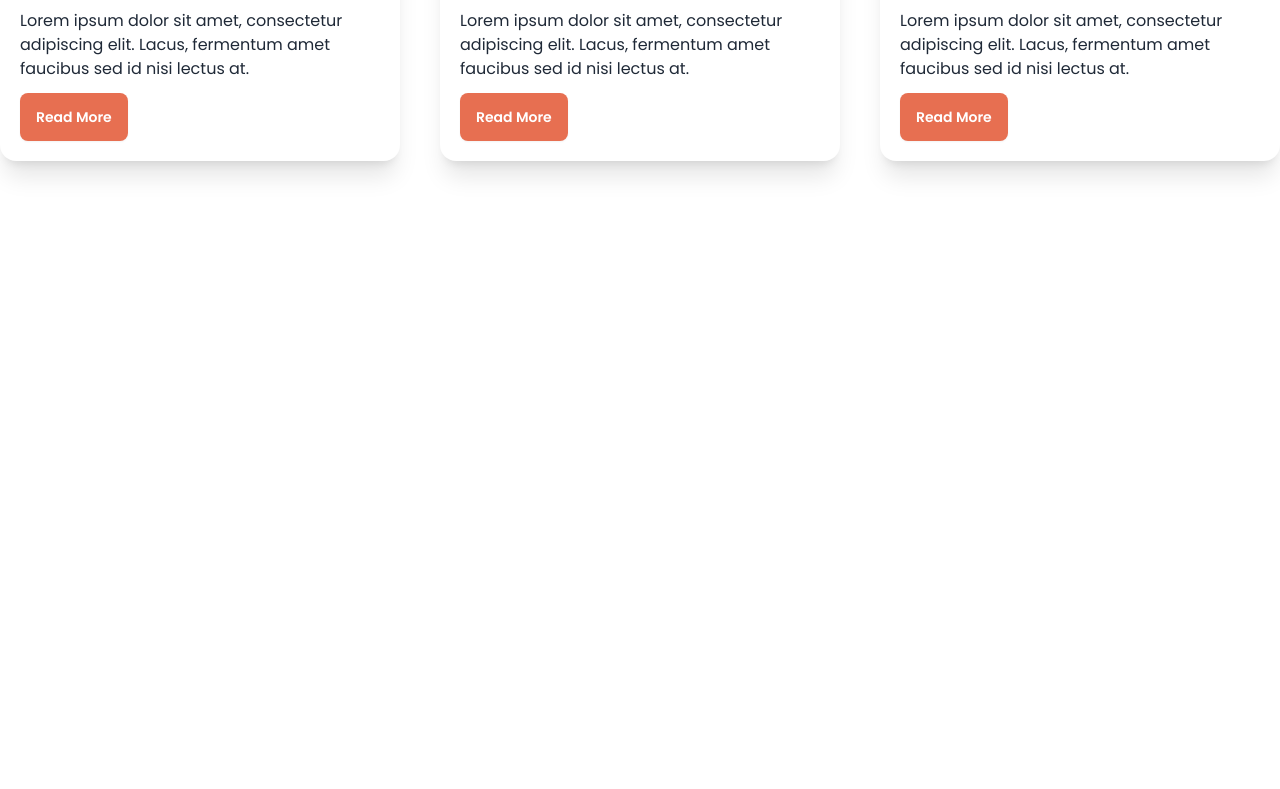
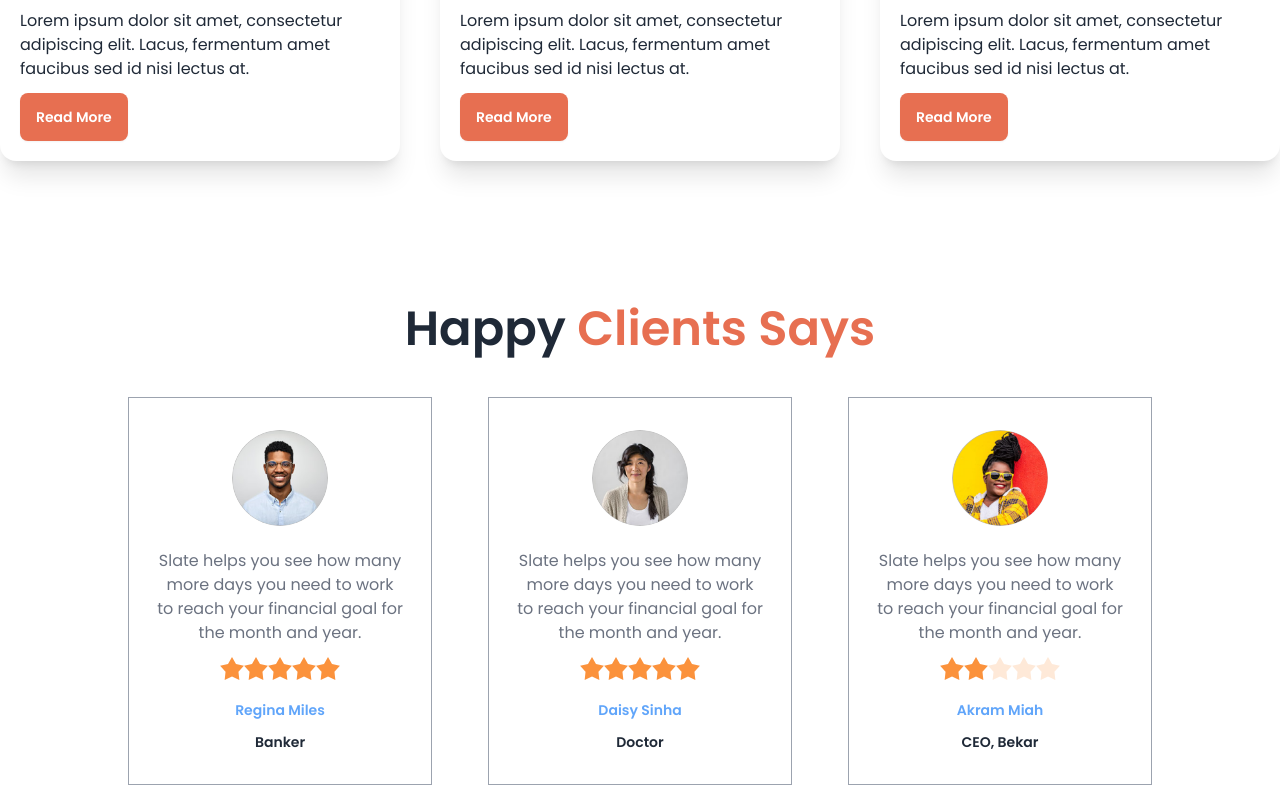
Before and after one commit to rashedulhasan4/cool-bike, a plain HTML site: page index.html in a window 1280 px wide. Shown: the part 1860-2649 px from the top of the page. Before the commit the page ends 2133 px from the top, so only its background shows below. Drawn offline with nearby package versions, Linux system fonts and the light colour scheme.

Commit message:
adeed review section

```diff
--- a/index.html
+++ b/index.html
@@ -74,7 +74,7 @@
                     </ul>
                 </div>
                 <div class="">
-                    <button class="btn bg-btn-color btn-error text-white px-5 md:px-7 py-2 rounded-md">Log In</button>
+                    <button class="btn bg-btn-color btn-error text-white px-3 md:px-7 py-2 rounded-md">Log In</button>
                 </div>
             </div>
         </nav>
@@ -182,19 +182,21 @@
                 <div class="lg:p-10 px-10 py-4"><img src="./images/slider/bike3.png" class="w-full" alt=""></div>
             </div>
         </section>
-        <section class="my-20 lg:my-28 ">
+        <section class="my-20 lg:my-28">
             <!-- heading -->
             <div class="text-center m-auto">
                 <h2 class="text-2xl lg:text-5xl font-semibold ">Latest News</h2>
             </div>
             <!-- Cart Container  -->
-            <div class="grid grid-cols-1 lg:grid-cols-3 mt-6 lg:mt-14 justify-items-center gap-4 lg:gap-10 px-4 lg:px-0">
+            <div
+                class="grid grid-cols-1 lg:grid-cols-3 mt-6 lg:mt-14 justify-items-center gap-4 lg:gap-10 px-4 lg:px-0">
                 <!-- Cart 1 -->
                 <div class="card bg-base-100 shadow-xl">
                     <div class="card-body p-5 space-y-1">
                         <img src="./images/others/latest1.png" alt="">
                         <h2 class="card-title">Ducati XDIAVEL S-73</h2>
-                        <p>Lorem ipsum dolor sit amet, consectetur adipiscing elit. Lacus, fermentum amet faucibus sed id nisi lectus at.</p>
+                        <p>Lorem ipsum dolor sit amet, consectetur adipiscing elit. Lacus, fermentum amet faucibus sed
+                            id nisi lectus at.</p>
                         <div class="card-actions">
                             <button class="btn btn-primary bg-btn-color text-white border-0">Read More</button>
                         </div>
@@ -203,9 +205,10 @@
                 <!-- Cart 2 -->
                 <div class="card bg-base-100 shadow-xl">
                     <div class="card-body p-5 space-y-1">
-                        <img src="./images/others/latest1.png" alt="">
+                        <img src="./images/others/latest2.png" alt="">
                         <h2 class="card-title">Motorcycles & Scooters</h2>
-                        <p>Lorem ipsum dolor sit amet, consectetur adipiscing elit. Lacus, fermentum amet faucibus sed id nisi lectus at.</p>
+                        <p>Lorem ipsum dolor sit amet, consectetur adipiscing elit. Lacus, fermentum amet faucibus sed
+                            id nisi lectus at.</p>
                         <div class="card-actions">
                             <button class="btn btn-primary bg-btn-color text-white border-0">Read More</button>
                         </div>
@@ -214,12 +217,101 @@
                 <!-- Cart 3 -->
                 <div class="card bg-base-100  shadow-xl">
                     <div class="card-body p-5 space-y-1">
-                        <img src="./images/others/latest1.png" alt="">
+                        <img src="./images/others/latest3.png" alt="">
                         <h2 class="card-title">2021 Honda CBR500R</h2>
-                        <p>Lorem ipsum dolor sit amet, consectetur adipiscing elit. Lacus, fermentum amet faucibus sed id nisi lectus at.</p>
+                        <p>Lorem ipsum dolor sit amet, consectetur adipiscing elit. Lacus, fermentum amet faucibus sed
+                            id nisi lectus at.</p>
                         <div class="card-actions">
                             <button class="btn btn-primary bg-btn-color text-white border-0">Read More</button>
                         </div>
+                    </div>
+                </div>
+            </div>
+        </section>
+        <!-- Happy Client -->
+        <section class="my-20 lg:my-36">
+            <div class="text-center m-auto">
+                <h2 class="text-2xl lg:text-5xl font-semibold ">Happy <span class="text-btn-color">Clients Says</span>
+                </h2>
+            </div>
+            <!-- Cart Container -->
+            <div class="grid grid-cols-1 md:grid-cols-2 lg:grid-cols-3 gap-6 md:gap-10 lg:gap-14 md:w-4/5 m-auto mt-11 px-6 lg:px-0">
+                <!-- Cart 1 -->
+                <div class="border border-gray-400 px-7 py-8">
+                    <div class="text-center">
+                        <div class="avatar">
+                            <div class="max-w-24 rounded-full">
+                                <img src="./images/others/user-1.png" />
+                            </div>
+                        </div>
+                    </div>
+                    <div class="space-y-3 mt-4 text-center">
+                        <p class="text-base font-normal text-gray-500">Slate helps you see how
+                            many more days you need
+                            to work to reach your financial
+                            goal for the month and year.</p>
+                        <div class="rating ">
+                            <input type="radio" name="rating-2" class="mask mask-star-2 bg-orange-400" />
+                            <input type="radio" name="rating-2" class="mask mask-star-2 bg-orange-400"
+                                checked="checked" />
+                            <input type="radio" name="rating-2" class="mask mask-star-2 bg-orange-400" />
+                            <input type="radio" name="rating-2" class="mask mask-star-2 bg-orange-400" />
+                            <input type="radio" name="rating-2" class="mask mask-star-2 bg-orange-400" />
+                        </div>
+                        <p class="text-sm font-semibold text-blue-400">Regina Miles</p>
+                        <p class="text-sm font-semibold ">Banker</p>
+                    </div>
+                </div>
+                <!-- Cart 2 -->
+                <div class="border border-gray-400 px-7 py-8">
+                    <div class="text-center">
+                        <div class="avatar">
+                            <div class="max-w-24 rounded-full">
+                                <img src="./images/others/user-2.png" />
+                            </div>
+                        </div>
+                    </div>
+                    <div class="space-y-3 mt-4 text-center">
+                        <p class="text-base font-normal text-gray-500">Slate helps you see how
+                            many more days you need
+                            to work to reach your financial
+                            goal for the month and year.</p>
+                        <div class="rating ">
+                            <input type="radio" name="rating-2" class="mask mask-star-2 bg-orange-400" />
+                            <input type="radio" name="rating-2" class="mask mask-star-2 bg-orange-400"
+                                checked="checked" />
+                            <input type="radio" name="rating-2" class="mask mask-star-2 bg-orange-400" />
+                            <input type="radio" name="rating-2" class="mask mask-star-2 bg-orange-400" />
+                            <input type="radio" name="rating-2" class="mask mask-star-2 bg-orange-400" />
+                        </div>
+                        <p class="text-sm font-semibold text-blue-400">Daisy Sinha</p>
+                        <p class="text-sm font-semibold ">Doctor</p>
+                    </div>
+                </div>
+                <!-- Cart 3 -->
+                <div class="border border-gray-400 px-7 py-8">
+                    <div class="text-center">
+                        <div class="avatar">
+                            <div class="max-w-24 rounded-full">
+                                <img src="./images/others/user-3.png" />
+                            </div>
+                        </div>
+                    </div>
+                    <div class="space-y-3 mt-4 text-center">
+                        <p class="text-base font-normal text-gray-500">Slate helps you see how
+                            many more days you need
+                            to work to reach your financial
+                            goal for the month and year.</p>
+                        <div class="rating ">
+                            <input type="radio" name="rating-2" class="mask mask-star-2 bg-orange-400" />
+                            <input type="radio" name="rating-2" class="mask mask-star-2 bg-orange-400"
+                                checked="checked" />
+                            <input type="radio" name="rating-2" class="mask mask-star-2 bg-orange-400" />
+                            <input type="radio" name="rating-2" class="mask mask-star-2 bg-orange-400" />
+                            <input type="radio" name="rating-2" class="mask mask-star-2 bg-orange-400" />
+                        </div>
+                        <p class="text-sm font-semibold text-blue-400">Akram Miah</p>
+                        <p class="text-sm font-semibold ">CEO, Bekar</p>
                     </div>
                 </div>
             </div>
```
